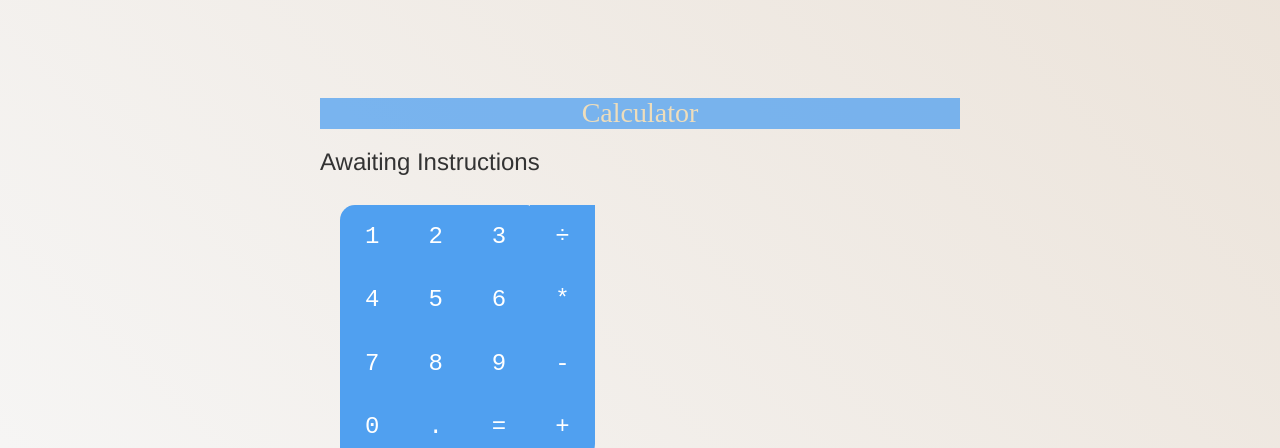
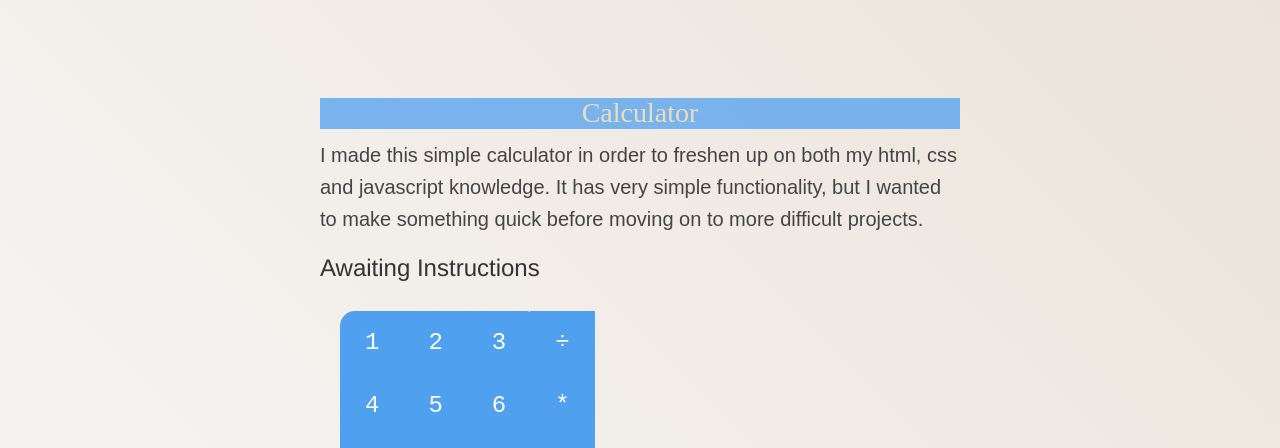
Before and after one commit to bbjorn/bbjorn.github.io, a plain HTML site: page index.html in a window 1280 px wide. Shown: the part 352-800 px from the top of the page. Drawn offline with nearby package versions, Linux system fonts and the light colour scheme; a web font is replaced by a local one.

Commit message:
Update index.html
Added a short description for the calculator.

```diff
--- a/index.html
+++ b/index.html
@@ -27,6 +27,7 @@
   <ul>
     <li>
 		<h2>Calculator</h2>
+		<p>I made this simple calculator in order to freshen up on both my html, css and javascript knowledge. It has very simple functionality, but I wanted to make something quick before moving on to more difficult projects.</p>
 		<h3 id="calcOutput">Awaiting Instructions</h3>
 	  	<div class="btn-group btn-matrix">
 			<button type="button" class="btn btn-calc" onclick="calcInput('1')">1</button>
```
